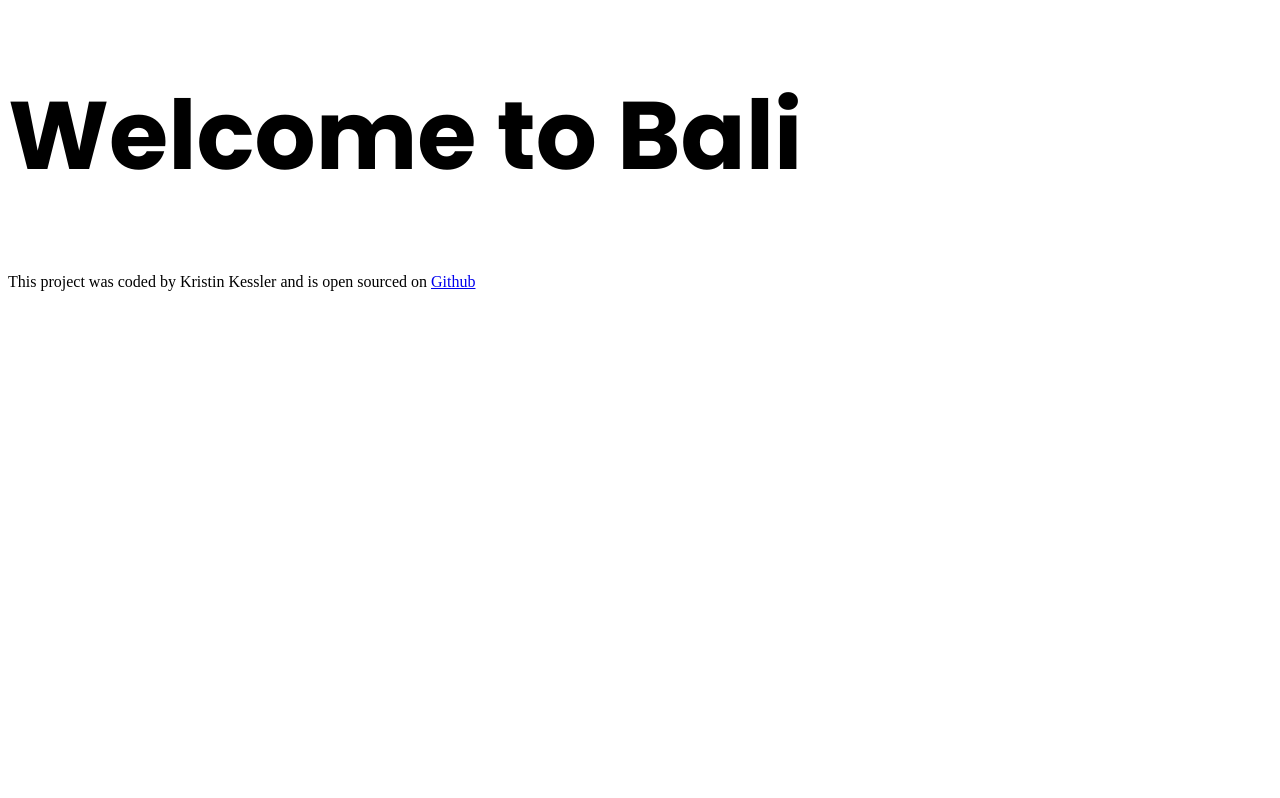
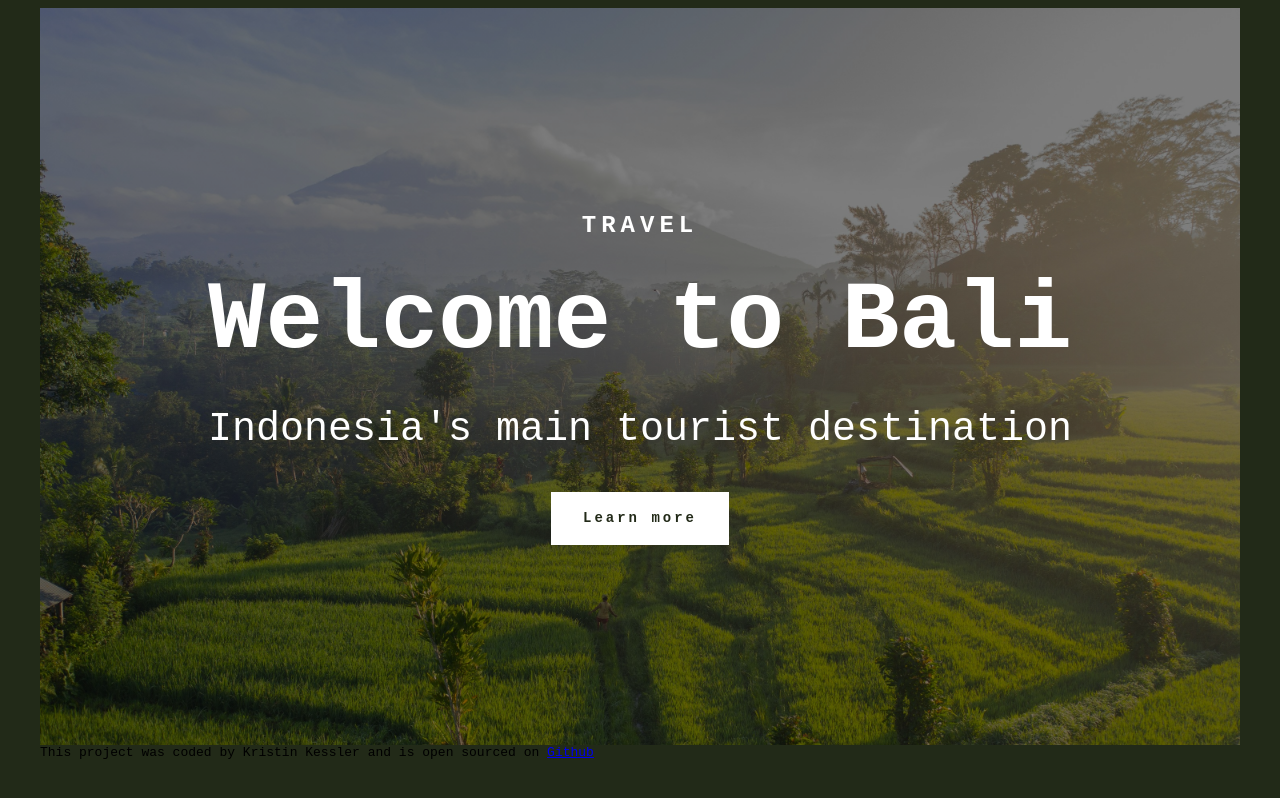
Before and after one commit to Krizz1103/bali-travel-project, a plain HTML site: page index.html in a window 1280 px wide. Drawn offline with Linux system fonts and the light colour scheme.

Commit message:
Added the header to the mainpage

```diff
--- a/index.html
+++ b/index.html
@@ -12,13 +12,21 @@
     <title>Welcome to Bali</title>
   </head>
   <body>
+    <div class="container">
+      <header>
+        <h3>TRAVEL</h3>
         <h1>Welcome to Bali</h1>
-
+        <h2>Indonesia's main tourist destination</h2>
+        <a href="#more">Learn more</a>
+      </header>
       <footer>
         This project was coded by Kristin Kessler and is open sourced on
-      <a href="https://github.com/Krizz1103/bali-travel-project" target="_blank"
+        <a
+          href="https://github.com/Krizz1103/bali-travel-project"
+          target="_blank"
           >Github</a
         >
       </footer>
+    </div>
   </body>
 </html>
--- a/src/styles.css
+++ b/src/styles.css
@@ -1,7 +1,72 @@
-h1 {
-  font-family: "Poppins", sans-serif;
-  font-style: normal;
+body {
+  font-family: monospace;
+  background-color: #222a18;
+}
+
+header {
+  background-image: linear-gradient(rgba(0, 0, 0, 0.5), rgba(0, 0, 0, 0.5)),
+    url("../images/bali-foto-1.jpg");
+  background-repeat: no-repeat;
+  background-size: cover;
+  color: white;
+  text-align: center;
+  padding: 200px 0px;
+}
+
+header h1 {
   font-weight: 700;
   font-size: 96px;
-  line-height: 144px;
+  line-height: 1;
+  margin: 30px 0px;
 }
+
+header h2 {
+  font-weight: 400;
+  font-size: 40px;
+  line-height: 1.5;
+  margin: 0;
+}
+
+header h3 {
+  font-weight: 900;
+  font-size: 24px;
+  line-height: 1.5;
+  letter-spacing: 5px;
+  margin: 0;
+}
+
+header a {
+  font-weight: 700;
+  font-size: 14px;
+  line-height: 1.5;
+  text-align: center;
+  letter-spacing: 3px;
+  background-color: white;
+  text-decoration: none;
+  color: #222a18;
+  padding: 16px 32px;
+  margin-top: 32px;
+  display: inline-block;
+}
+.container {
+  max-width: 1200px;
+  margin: 0 auto;
+}
+
+@media (max-width: 800px) {
+  header {
+    padding: 30px 0px;
+  }
+  header h1 {
+    font-size: 48px;
+  }
+  header h2 {
+    font-size: 20px;
+  }
+  header h3 {
+    font-size: 12px;
+  }
+  header a {
+    font-size: 10px;
+  }
+}
```
Also changed, not shown: images/bali-foto-1.jpg (added). Lines whose indentation alone changed are shown as unchanged.
